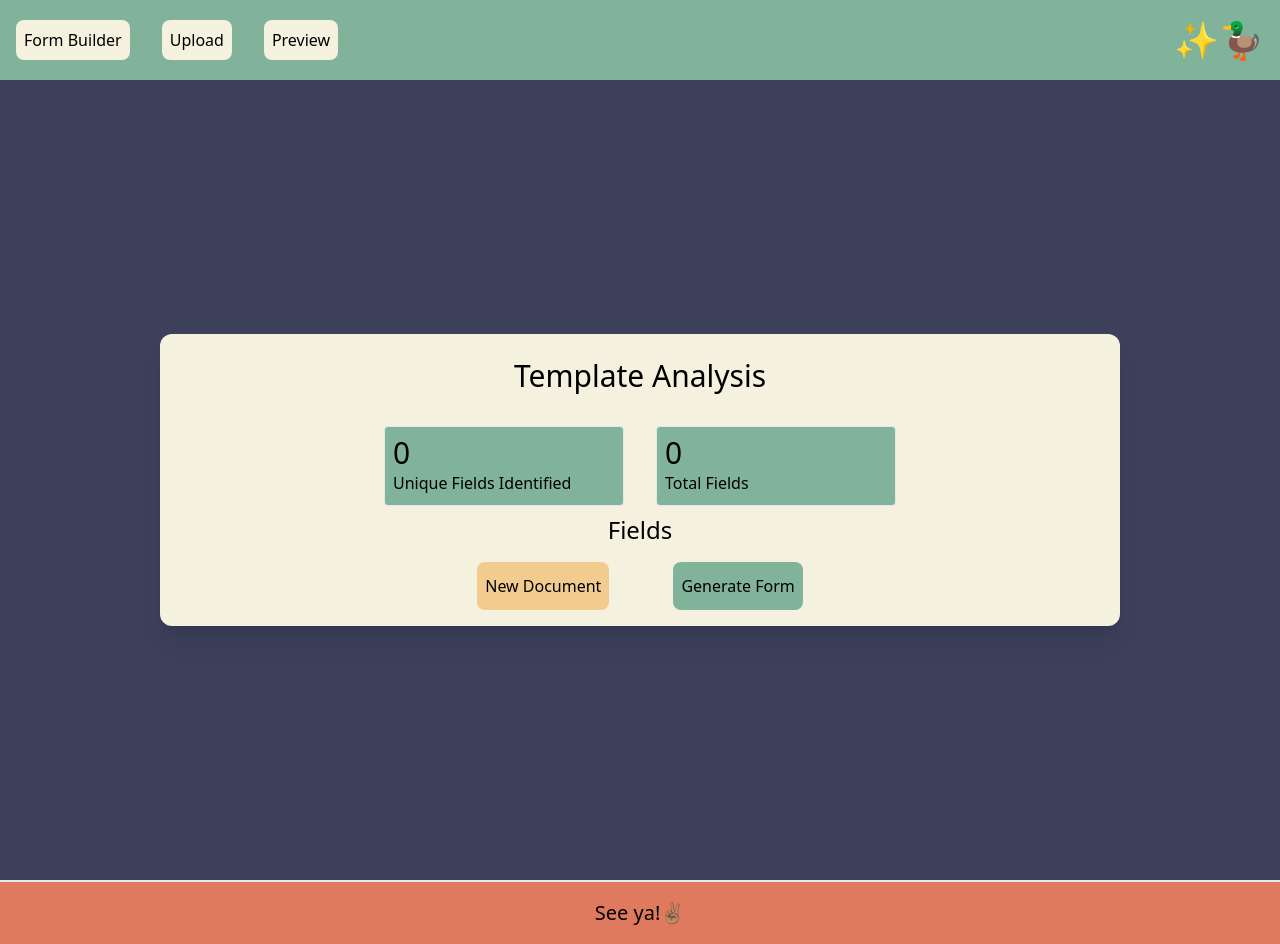
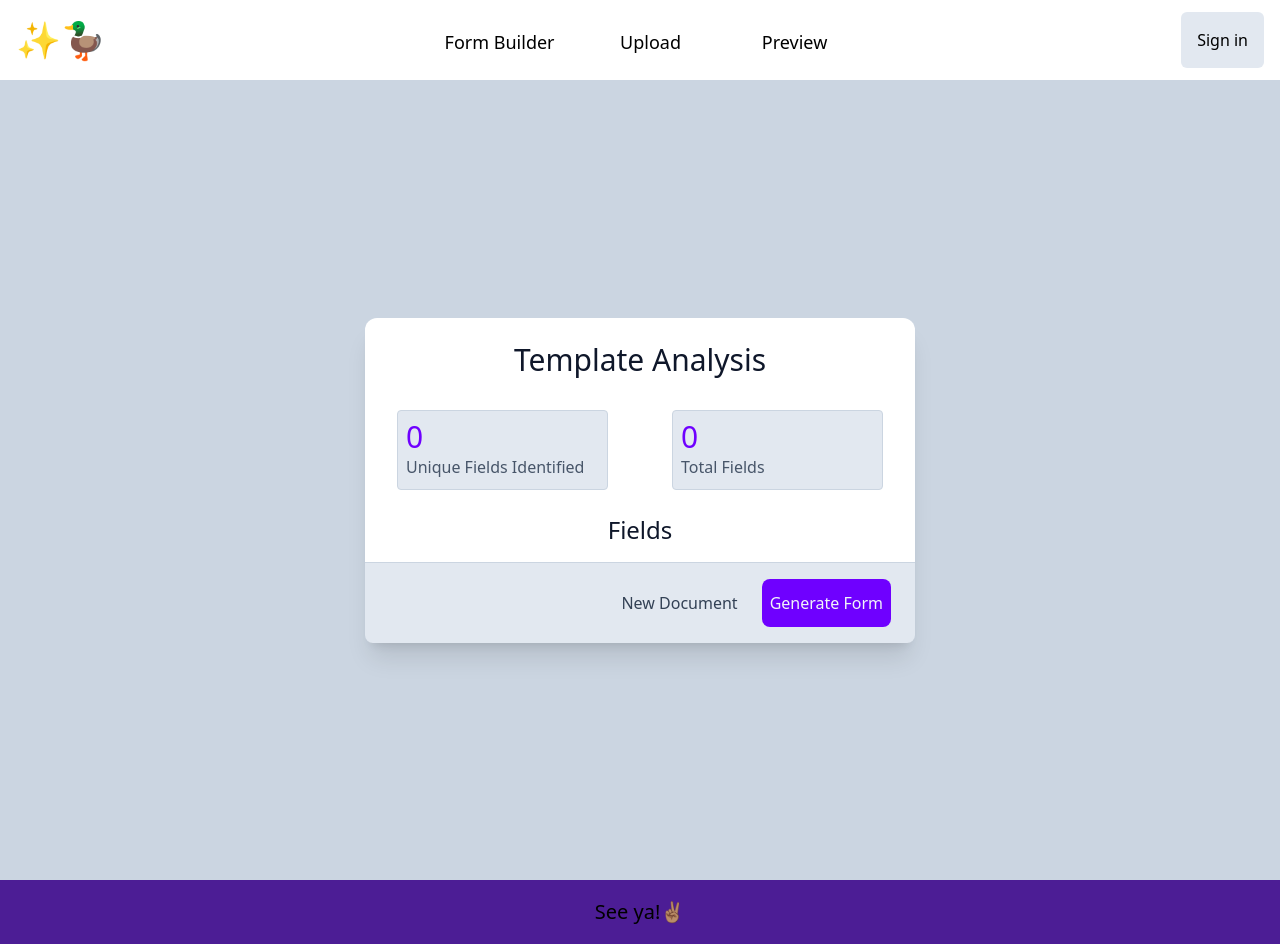
Before and after one commit to alejandrosatxc/form-builder, a Next.js app: page /preview in a window 1280 px wide. Built offline with nearby package versions, Linux system fonts and the light colour scheme.

Commit message:
UI Changes to color, sizes, layouts

```diff
--- a/components/FieldsTray.js
+++ b/components/FieldsTray.js
@@ -2,7 +2,7 @@ import FormComponent from "./FormComponents/FormComponent"
 
 const FieldsTray = () => {
     return (
-        <div className="col-span-1 bg-eggplant rounded-xl shadow-xl h-fit w-full p-4">
+        <div className="col-span-1 bg-slate-100 rounded-xl shadow-xl h-fit w-full p-4">
             <h2 className="text-3xl text-center border-b-2 ">Fields Tray</h2>
             <ul className="">
                 <FormComponent name="Name Input" type="name" id="name-tray"/>
--- a/components/FormBuilder.js
+++ b/components/FormBuilder.js
@@ -25,7 +25,7 @@ const FormBuilder = ({ formFields }) => {
 
 
     return (
-        <div className="col-span-2 flex flex-col bg-eggplant rounded-xl shadow-xl min-h-screen w-full p-6">
+        <div className="col-span-2 flex flex-col bg-slate-100 rounded-xl shadow-xl min-h-screen w-full p-6">
             <h1 className="text-6xl text-center border-b-2 my-2">Form Builder</h1>
             <Dustbin formComponents={formComponents} setFormComponents={setFormComponents} />
             <Trashcan formComponents={formComponents} setFormComponents={setFormComponents} />
--- a/components/GDocUploader.js
+++ b/components/GDocUploader.js
@@ -35,14 +35,14 @@ const GDocUploader = ({ setFormFields }) => {
     }
 
     return (
-        <div className="col-span-3 flex flex-col justify-center items-center bg-eggplant rounded-xl shadow-xl h-1/2 w-3/4">
-            <label className="text-3xl h-8 my-2 mx-auto" htmlFor="url">Enter a Google Doc URL:</label>
-            <input className="rounded border-2 my-4 mx-auto h-10 p-2 w-3/4 " ref={inputRef} type="url" name="url" id="url"
+        <div className="col-span-3 flex flex-col justify-center items-center bg-white rounded-xl shadow-xl h-1/2 min-w-[550px]">
+            <label className="text-3xl text-black h-8 my-2 mx-auto" htmlFor="url">Enter a Google Doc URL:</label>
+            <input className="rounded-lg bg-slate-200 border-slate-300 border-2 my-4 mx-auto h-14 p-2 w-3/4 " ref={inputRef} type="url" name="url" id="url"
                 placeholder="https://example.com"
                 pattern="https://.*" size="30"
                 required>
             </input>
-            <button onClick={handleGdocSubmit} className="transition ease-in-out delay-50 bg-green-sheen hover:bg-terra-cotta hover:shadow-xl h-10 w-3/4 my-2 mx-auto rounded" type="submit">
+            <button onClick={handleGdocSubmit} className="rounded-lg transition ease-in-out delay-50 bg-primary text-white hover:bg-terra-cotta hover:shadow-xl h-14 w-3/4 my-2 p-4 mx-auto" type="submit">
                 Submit
             </button>
             {session
--- a/components/TemplateAnalysis.js
+++ b/components/TemplateAnalysis.js
@@ -1,4 +1,3 @@
-import { getRouteMatcher } from 'next/dist/shared/lib/router/utils/route-matcher'
 import { useRouter } from 'next/router'
 
 const TemplateAnalysis = ({ fields, setFormFields }) => {
@@ -22,29 +21,29 @@ const TemplateAnalysis = ({ fields, setFormFields }) => {
     }
 
     return (
-        <div className="col-span-3 flex flex-col justify-center bg-eggplant rounded-xl shadow-xl w-3/4">
-            <h1 className="text-3xl text-center my-6">Template Analysis</h1>
-            <div className="flex flex-row justify-center my-2">
-                <div className='border rounded bg-green-sheen mx-4 p-2 h-20 w-1/4'>
-                    <h2 className='text-3xl'>{fields.uniqueMatches.length}</h2>
-                    <p>Unique Fields Identified</p>
+        <div className="col-span-3 flex flex-col justify-center bg-white rounded-xl shadow-xl min-w-[550px]">
+            <h1 className="text-3xl text-center text-slate-900 my-6">Template Analysis</h1>
+            <div className="flex flex-row justify-center my-2 w-full">
+                <div className='border rounded bg-slate-200 border-slate-300 mx-8 p-2 h-20 w-1/2'>
+                    <h2 className='text-primary text-3xl'>{fields.uniqueMatches.length}</h2>
+                    <p className='text-slate-600'>Unique Fields Identified</p>
                 </div>
-                <div className='border rounded bg-green-sheen mx-4 p-2 h-20 w-1/4'>
-                    <h2 className='text-3xl'>{fields.matches.length}</h2>
-                    <p>Total Fields</p>
+                <div className='border rounded bg-slate-200 border-slate-300 mx-8 p-2 h-20 w-1/2'>
+                    <h2 className='text-primary text-3xl'>{fields.matches.length}</h2>
+                    <p className='text-slate-600'>Total Fields</p>
                 </div>
             </div>
-            <div className='flex flex-col items-center'>
-                <h2 className='text-2xl'>Fields</h2>
+            <div className='flex flex-col items-center my-4'>
+                <h2 className='text-slate-900 text-2xl'>Fields</h2>
                 <ol className='list-decimal'>
                     {fields.uniqueMatches.map((field, index) => {
                         return <li key={index}>{field}</li>
                     })}
                 </ol>
-                <div className="flex flex-row my-4">
-                    <button onClick={handleNewDocument} className="transition ease-in-out delay-50 bg-deep-cham hover:bg-terra-cotta hover:shadow-xl h-12 w-18 p-2 mx-8 rounded-lg">New Document</button>
-                    <button onClick={handleFormGeneration} className="transition ease-in-out delay-50 bg-green-sheen hover:bg-terra-cotta hover:shadow-xl h-12 w-18 p-2 mx-8 rounded-lg">Generate Form</button>
-                </div>
+            </div>
+            <div className="flex flex-row bg-slate-200 border-t-slate-300 border-t rounded-b-lg w-full justify-end py-4 px-4">
+                <button onClick={handleNewDocument} className="text-slate-700 h-12 w-18 p-2 mx-2 rounded-lg">New Document</button>
+                <button onClick={handleFormGeneration} className="transition ease-in-out delay-50 bg-primary text-slate-100 hover:bg-terra-cotta hover:shadow-xl h-12 w-18 p-2 mx-2 rounded-lg">Generate Form</button>
             </div>
         </div>
     )
--- a/components/layout/footer.js
+++ b/components/layout/footer.js
@@ -1,6 +1,6 @@
 const Footer = ({ children }) => {
     return(
-        <footer className="bg-terra-cotta flex justify-center place-items-center w-full h-16 border-t-2">
+        <footer className="bg-violet-900 flex justify-center place-items-center w-full h-16">
             <h3 className="text-xl">See ya!✌🏽</h3>
         </footer>
     )
--- a/components/layout/layout.js
+++ b/components/layout/layout.js
@@ -5,7 +5,7 @@ export default function Layout({ children }) {
   return (
     <div className='flex flex-col justify-between min-h-screen'>
       <Navbar />
-      <main className='flex-grow'>{children}</main>
+      <main className='flex-grow bg-slate-300'>{children}</main>
       <Footer />
     </div>
   )
--- a/components/layout/navbar.js
+++ b/components/layout/navbar.js
@@ -3,13 +3,14 @@ import Link from "next/link"
 const Navbar = () => {
     return (
         <header className="h-20">
-            <nav className="bg-green-sheen h-full w-full flex justify-between items-center">
-                <ul className="flex w-auto">
-                    <Link href="/formbuilder"><li className="bg-eggplant rounded-lg h-10 text-center mx-4 p-2 cursor-pointer transition ease-in-out hover:bg-terra-cotta">Form Builder</li></Link>
-                    <Link href="/"><li className="bg-eggplant rounded-lg h-10 text-center mx-4 p-2 cursor-pointer transition ease-in-out hover:bg-terra-cotta">Upload</li></Link>
-                    <Link href="/preview"><li className="bg-eggplant rounded-lg h-10 text-center mx-4 p-2 cursor-pointer transition ease-in-out hover:bg-terra-cotta">Preview</li></Link>
+            <nav className="bg-white h-full w-full flex justify-between items-center">
+                <h1 className="text-4xl p-4"><Link href="/">✨🦆</Link></h1>
+                <ul className="flex flex-row grow w-auto justify-center">
+                    <Link href="/formbuilder"><li className="h-10 min-w-28 text-center text-lg mx-4 p-2 cursor-pointer transition ease-in-out hover:bg-terra-cotta">Form Builder</li></Link>
+                    <Link href="/"><li className="h-10 min-w-28 text-center text-lg mx-4 p-2 cursor-pointer transition ease-in-out hover:bg-terra-cotta">Upload</li></Link>
+                    <Link href="/preview"><li className="h-10 min-w-28 text-center text-lg mx-4 p-2 cursor-pointer transition ease-in-out hover:bg-terra-cotta">Preview</li></Link>
                 </ul>
-                <h1 className="text-4xl p-4"><Link href="/">✨🦆</Link></h1>
+                <button className="p-4 bg-slate-200 rounded-md mx-4">Sign in</button>
             </nav>
         </header>
     )
--- a/pages/index.js
+++ b/pages/index.js
@@ -9,7 +9,7 @@ const Upload = () => {
     })
 
     return (
-        <div className="grid grid-cols-3 gap-x-6 h-screen place-items-center bg-independence">
+        <div className="grid grid-cols-3 gap-x-6 h-screen place-items-center">
         {formFields.matches.length === 0
         ?   <GDocUploader setFormFields={setFormFields}/>
         :   <TemplateAnalysis setFormFields={setFormFields} fields={formFields}/>
--- a/tailwind.config.js
+++ b/tailwind.config.js
@@ -7,11 +7,11 @@ module.exports = {
   theme: {
     extend: {
       colors: {
-        'eggplant': '#f4f1de',
-        'terra-cotta': '#e07a5f',
-        'independence': '#3d405b',
-        'green-sheen': '#81b29a',
-        'deep-cham': '#f2cc8f'
+        'primary': '#6F00FF',
+        'secondary': '#e07a5f',
+        'backdrop': '#3d405b',
+        'alert': '#81b29a',
+        'warning': '#f2cc8f'
       }
     },
   },
```
